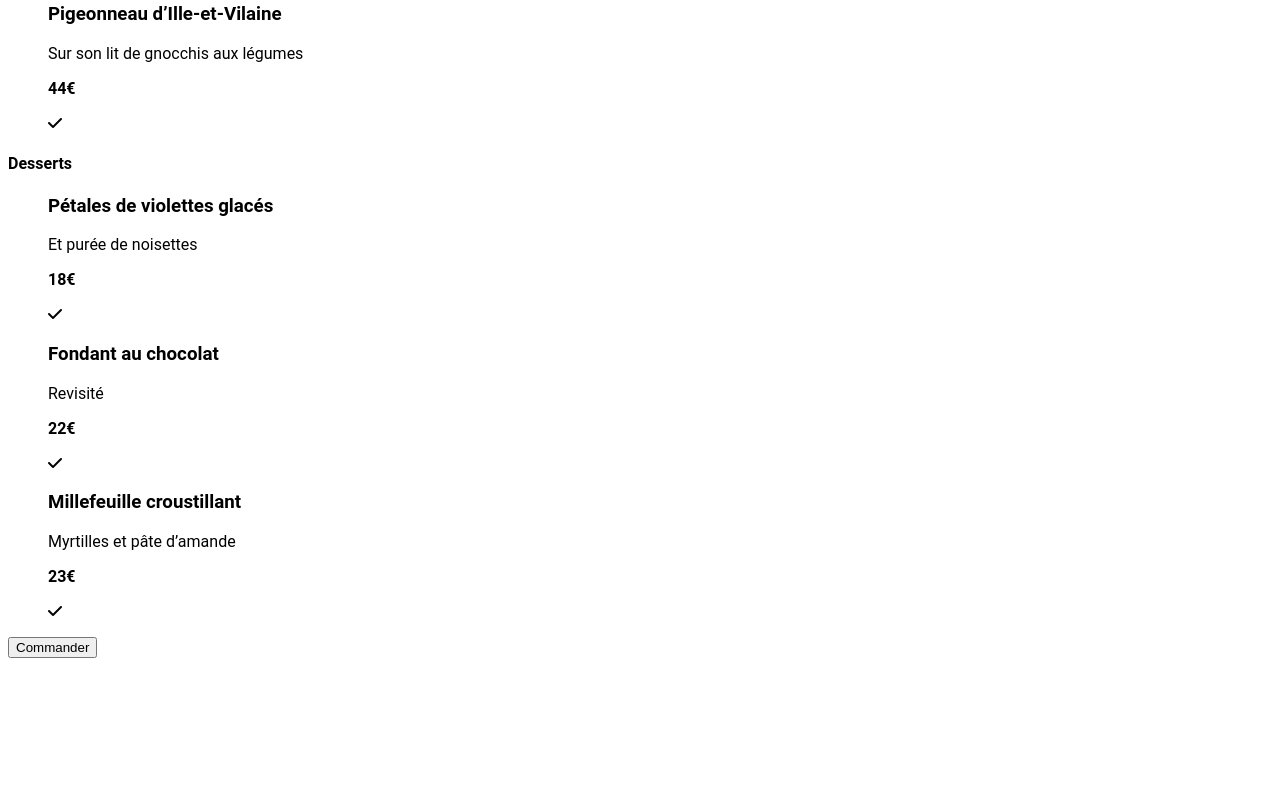
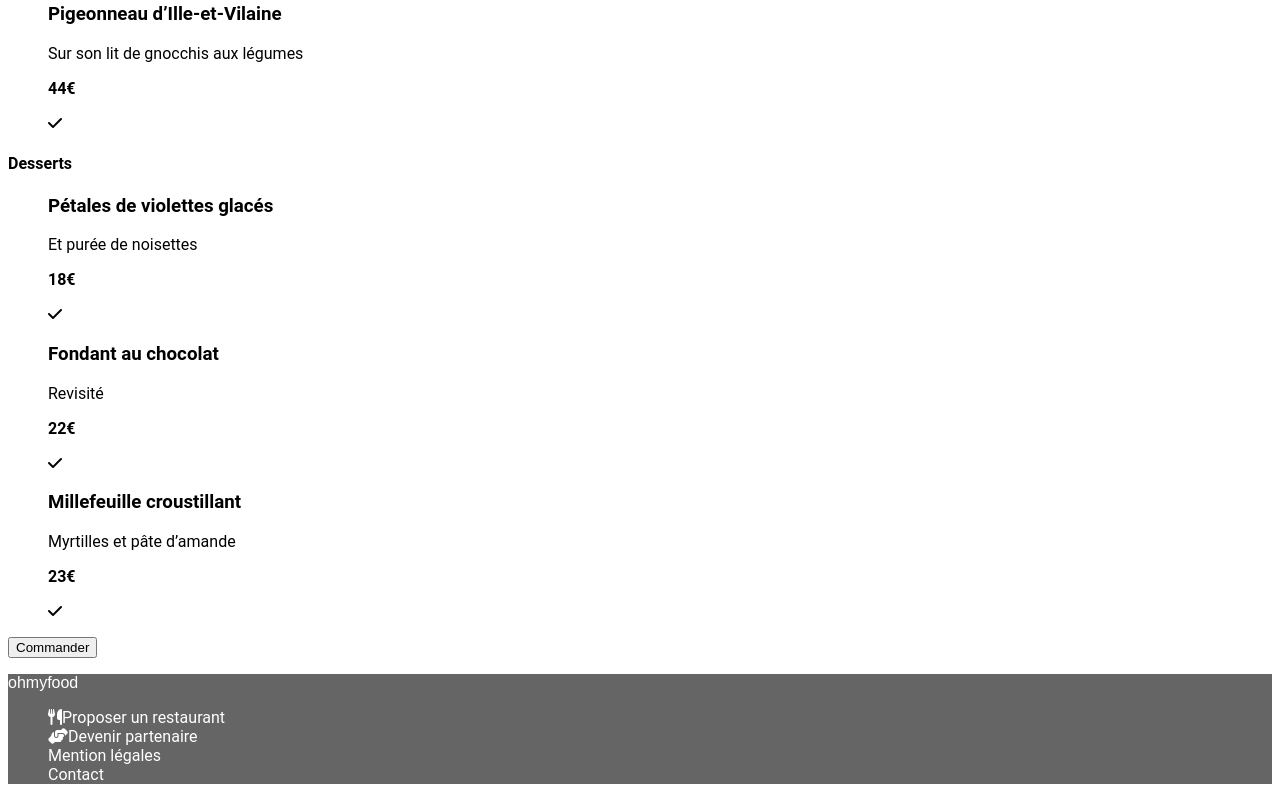
Before and after one commit to FYTomi/PhamDanielTomi_3_06092021, a website: page Ohmyfood_restaurants/menu-alafrancaise.html in a window 1280 px wide. Shown: the part 3638-4438 px from the top of the page. Drawn offline with nearby package versions, Linux system fonts and the light colour scheme; files that its build step writes are made by us from their sources; a web font is replaced by a local one.

Commit message:
footer scss

```diff
--- a/sass/composants/_footer.scss
+++ b/sass/composants/_footer.scss
@@ -0,0 +1,3 @@
+footer {
+    background-color: $bg-footer-colour ;
+}
--- a/sass/main.scss
+++ b/sass/main.scss
@@ -2,7 +2,7 @@
 @import "./base/font-elements";
 @import "./base/link-list";
 @import "./utils/mixins";
-
+@import "./composants/footer";
 
 
 .header-menu {
```
